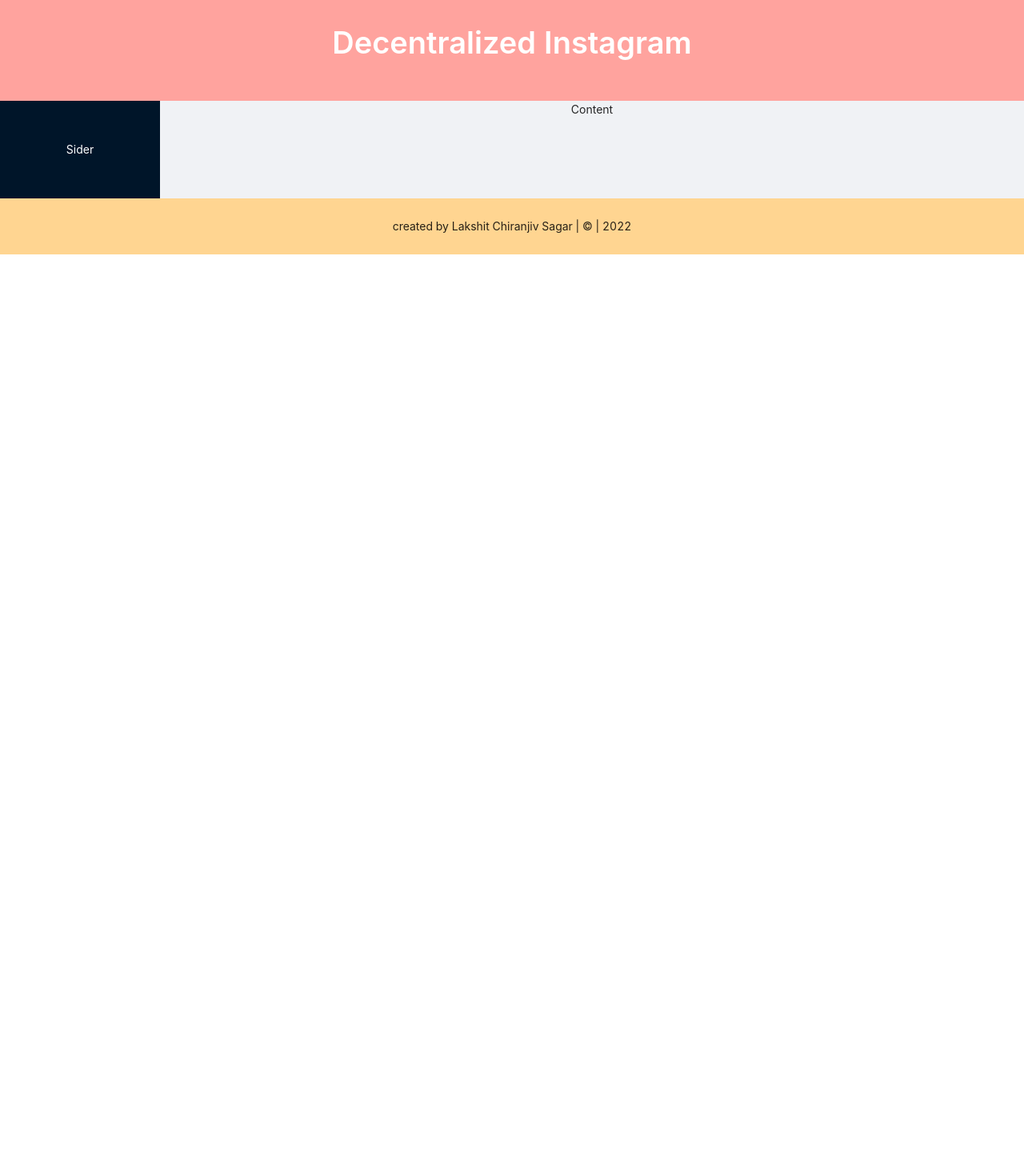
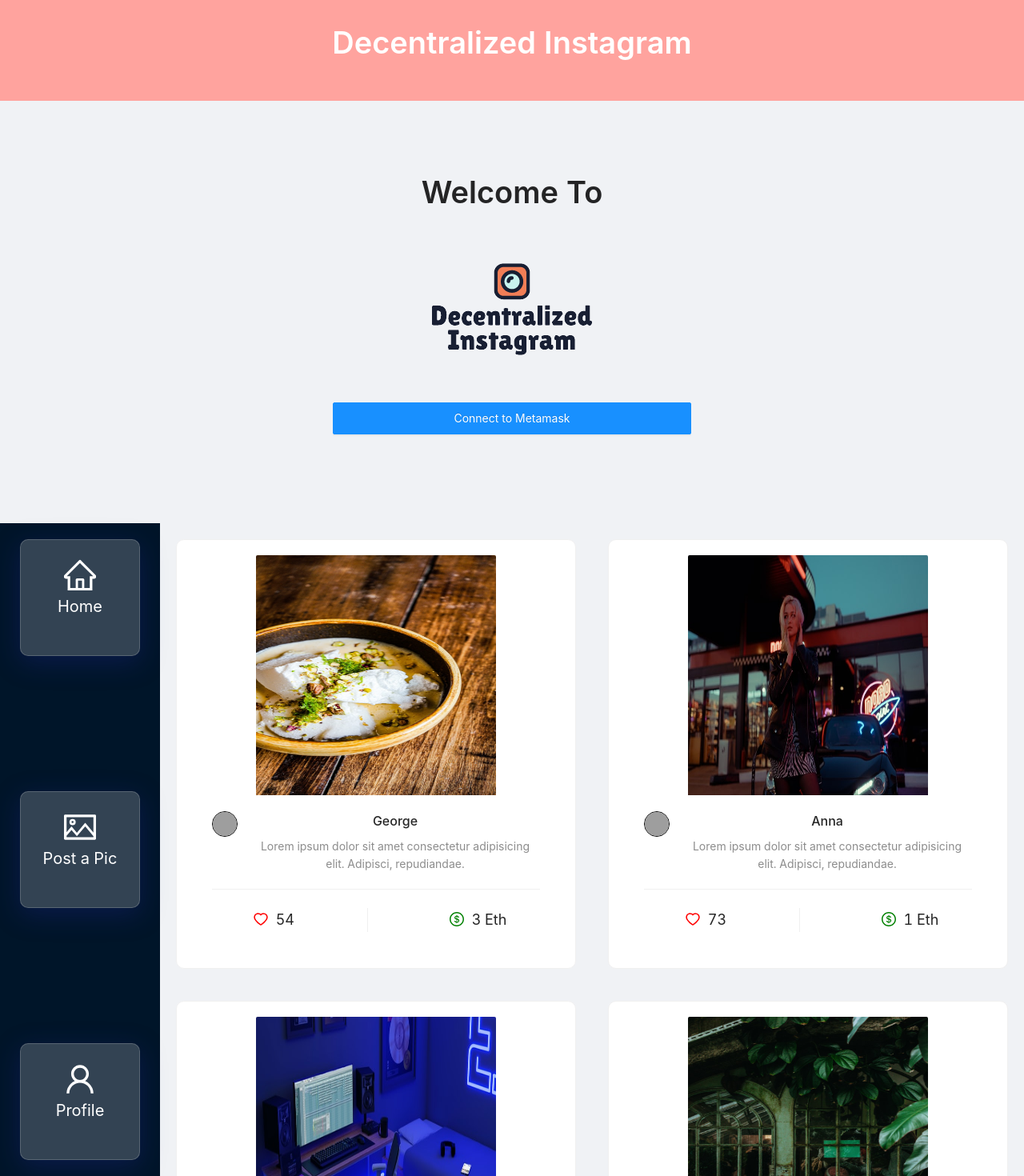
Before and after one commit to Lakshit-Chiranjiv/decentralized-instagram, a React (Vite) app: page / in a window 1280 px wide. Shown: the top 1470 px of the page at 80% size. Before the commit the page ends 800 px from the top, so only its background shows below. Built offline with nearby package versions, Linux system fonts and the light colour scheme; grey boxes are pictures that could not be loaded.

Commit message:
added states and all the display components except profile

```diff
--- a/src/App.jsx
+++ b/src/App.jsx
@@ -4,10 +4,19 @@
 import { Button,Badge,Input,Typography,Layout,Menu, PageHeader, Row, Col } from 'antd';
 import 'antd/dist/antd.css';
 import { red, orange, volcano, gold, yellow, lime, green, cyan, blue, geekblue, purple, magenta, grey } from '@ant-design/colors';
+import AppHeader from './components/AppHeader';
+import AppFooter from './components/AppFooter';
+import NonLoginUI from './components/NonLoginUI';
+import LoginUI from './components/LoginUI';
+import PostPage from './components/PostPage';
 
 
 function App() {
-  const [count, setCount] = useState(0)
+
+  const [nonLoginState,setNonLoginState] = useState(false)
+  const [homeState,setHomeState] = useState(false)
+  const [postState,setPostState] = useState(false)
+  const [profileState,setProfileState] = useState(false)
 
 const { Paragraph,Title,Text } = Typography;
 const { Header, Footer, Sider, Content } = Layout;
@@ -16,18 +25,15 @@
     <div className="App">
 
       <Layout>
-        <Header style={{ backgroundColor: red[2],height: 'auto', padding: 30 }}>
-          <Row align='middle' justify='center'>
-            <Title style={{ color: 'white' }}>Decentralized Instagram</Title>
-          </Row>
-        </Header>
-        <Layout>
-          <Sider style={{ color: 'white', padding: '50px' }}>Sider</Sider>
-          <Content>Content</Content>
-        </Layout>
-        <Footer style={{ backgroundColor: orange[2] }}>
-          <Text>created by Lakshit Chiranjiv Sagar | &copy; | 2022</Text>
-        </Footer>
+        <AppHeader/>
+
+        <NonLoginUI/>
+        <LoginUI/>
+
+        <PostPage/>
+
+
+        <AppFooter/>
       </Layout>
     </div>
   )
```
